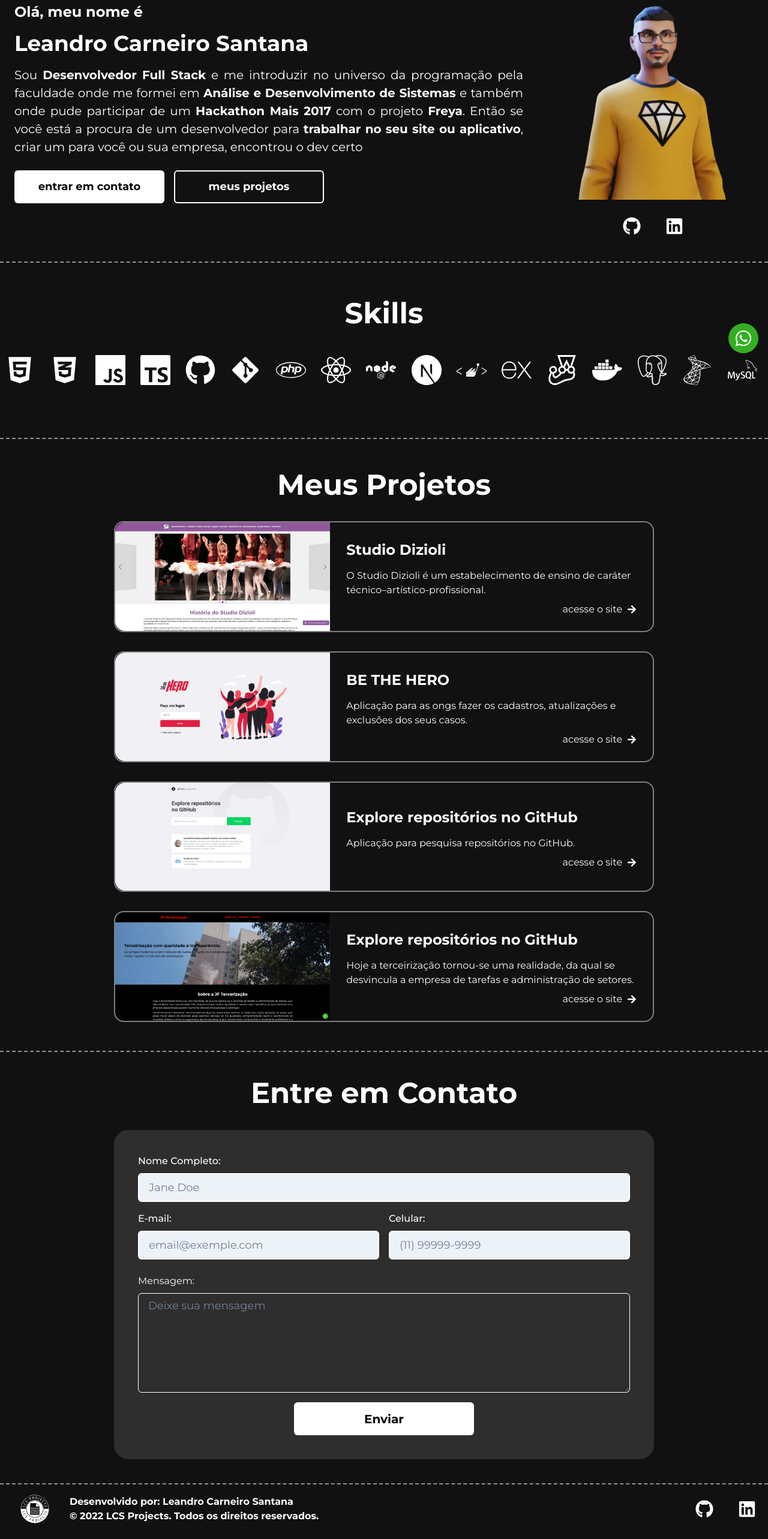
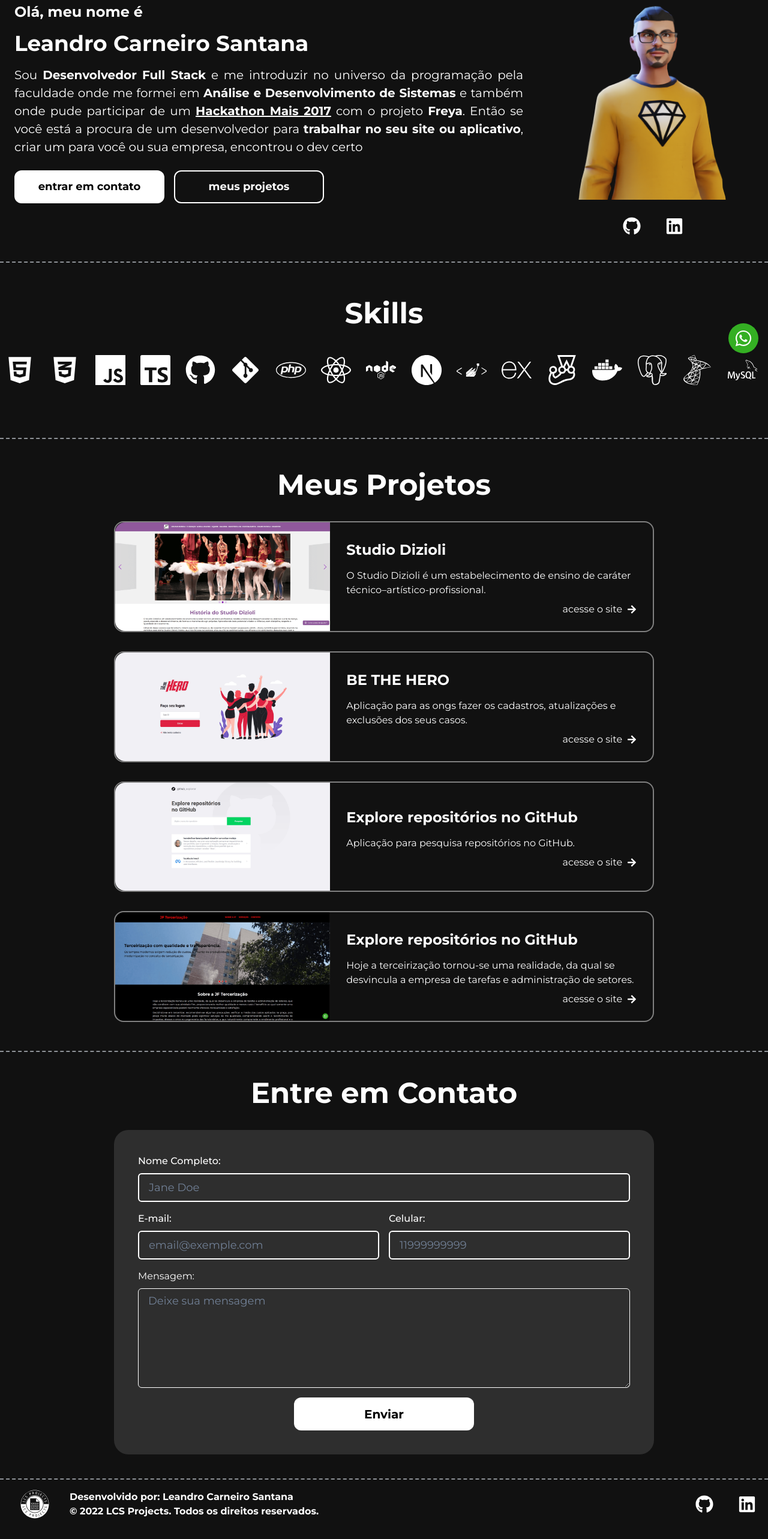
Before and after one commit to leandro0santana/my-site, a Next.js app: page / in a window 1280 px wide. Shown: the part 195-2761 px from the top of the page at 60% size. Built offline with nearby package versions, Linux system fonts and the light colour scheme.

Commit message:
Ajustando formulario de contato

```diff
--- a/src/components/Footer/index.tsx
+++ b/src/components/Footer/index.tsx
@@ -52,13 +52,13 @@ export function Footer() {
             <SocialButton
               href="https://github.com/leandro0santana/"
               icon={FaGithub}
-              title="Facebook Studio 92"
+              title="GitHub - Leandro Carneiro Santana"
             />
 
             <SocialButton
               href="https://www.linkedin.com/in/leandro-carneiro-santana/"
               icon={FaLinkedin}
-              title="Instagram Studio 92"
+              title="Linkedin - Leandro Carneiro Santana"
             />
           </Stack>
         </Flex>
--- a/src/components/Form/Input.tsx
+++ b/src/components/Form/Input.tsx
@@ -23,6 +23,7 @@ const InputBase: ForwardRefRenderFunction<HTMLInputElement, InputProps>
             id={name}
             name={name}
             borderColor="white"
+            bgColor="transparent"
             variant="filled"
             size="lg"
             _hover={{
--- a/src/components/Header/NavLink.tsx
+++ b/src/components/Header/NavLink.tsx
@@ -12,7 +12,7 @@ export function NavLink({ children, href, ...rest }: NavLinkProps) {
   return (
     <ActiveNavLink shouldMatchExactHref={true} to={href} href={href}>
       <ChakraLink
-        borderRadius="6"
+        borderRadius="12"
         p="3"
         fontWeight="bold"
         color="gray.300"
--- a/src/components/Project.tsx
+++ b/src/components/Project.tsx
@@ -25,6 +25,7 @@ export function Project({
   return (
     <Link
       href={url}
+      target="_blank"
       w="100%"
       display="flex"
       flexDirection={["column", "row"]}
--- a/src/components/SocialButton.tsx
+++ b/src/components/SocialButton.tsx
@@ -15,7 +15,7 @@ export function SocialButton({ href, icon, ...rest }: SocialButtonProps) {
       display="flex"
       alignItems="center"
       justifyContent="center"
-      borderRadius="10px"
+      borderRadius="16"
       color="white"
       w="55px"
       h="55px"
--- a/src/pages/index.tsx
+++ b/src/pages/index.tsx
@@ -136,7 +136,7 @@ const Home: NextPage = () => {
                 Leandro Carneiro Santana
               </Heading>
               <Text fontSize={["md", "xl"]} align="justify" color="white">
-                Sou <strong>Desenvolvedor Full Stack</strong> e me introduzir no universo da programação pela faculdade onde me formei em <strong>Análise e Desenvolvimento de Sistemas</strong> e também onde pude participar de um <strong>Hackathon Mais 2017</strong> com o projeto <strong>Freya</strong>.
+                Sou <strong>Desenvolvedor Full Stack</strong> e me introduzir no universo da programação pela faculdade onde me formei em <strong>Análise e Desenvolvimento de Sistemas</strong> e também onde pude participar de um <strong><ChakraLink href="https://benchmarkingbrasil.com.br/ranking-hackathon-mais-2017/" textDecoration="underline" _hover={{ filter: "brightness(0.9)" }}>Hackathon Mais 2017</ChakraLink></strong> com o projeto <strong>Freya</strong>.
                 Então se você está a procura de um desenvolvedor para <strong>trabalhar no seu site ou aplicativo</strong>, criar um para você ou sua empresa, encontrou o dev certo
               </Text>
               <Stack spacing="4" direction={["column", "row"]} my="6">
@@ -156,7 +156,7 @@ const Home: NextPage = () => {
                     alignItems="center"
                     bgColor="white"
                     color="black"
-                    borderRadius="6"
+                    borderRadius="12"
                     fontWeight="bold"
                     fontSize="lg"
                     _hover={{
@@ -184,7 +184,7 @@ const Home: NextPage = () => {
                     alignItems="center"
                     border="2px solid white"
                     color="white"
-                    borderRadius="6"
+                    borderRadius="12"
                     fontWeight="bold"
                     fontSize="lg"
                     _hover={{
@@ -214,13 +214,13 @@ const Home: NextPage = () => {
                   <SocialButton
                     href="https://github.com/leandro0santana/"
                     icon={FaGithub}
-                    title="Facebook Studio 92"
+                    title="GitHub - Leandro Carneiro Santana"
                   />
 
                   <SocialButton
                     href="https://www.linkedin.com/in/leandro-carneiro-santana/"
                     icon={FaLinkedin}
-                    title="Instagram Studio 92"
+                    title="Linkedin - Leandro Carneiro Santana"
                   />
                 </Stack>
               </Flex>
@@ -380,22 +380,19 @@ const Home: NextPage = () => {
 
                   <Input
                     label="Celular:"
-                    placeholder="(11) 99999-9999"
+                    placeholder="11999999999"
                     maxLength={11}
                     error={errors.phone}
                     {...register("phone")}
                   />
                 </Stack>
 
-                <Box>
-                  <Text mb="8px"></Text>
                 <Textarea
                   label="Mensagem:"
                   placeholder="Deixe sua mensagem"
                   error={errors.message}
                   {...register("message")}
                 />
-                </Box>
 
                 <Flex align="center" justify="center">
                   <Button
@@ -415,6 +412,7 @@ const Home: NextPage = () => {
                     fontWeight="bold"
                     fontSize="20"
                     border="0"
+                    borderRadius="12"
                   >
                     Enviar
                   </Button>
```
Lines whose indentation alone changed are shown as unchanged.
